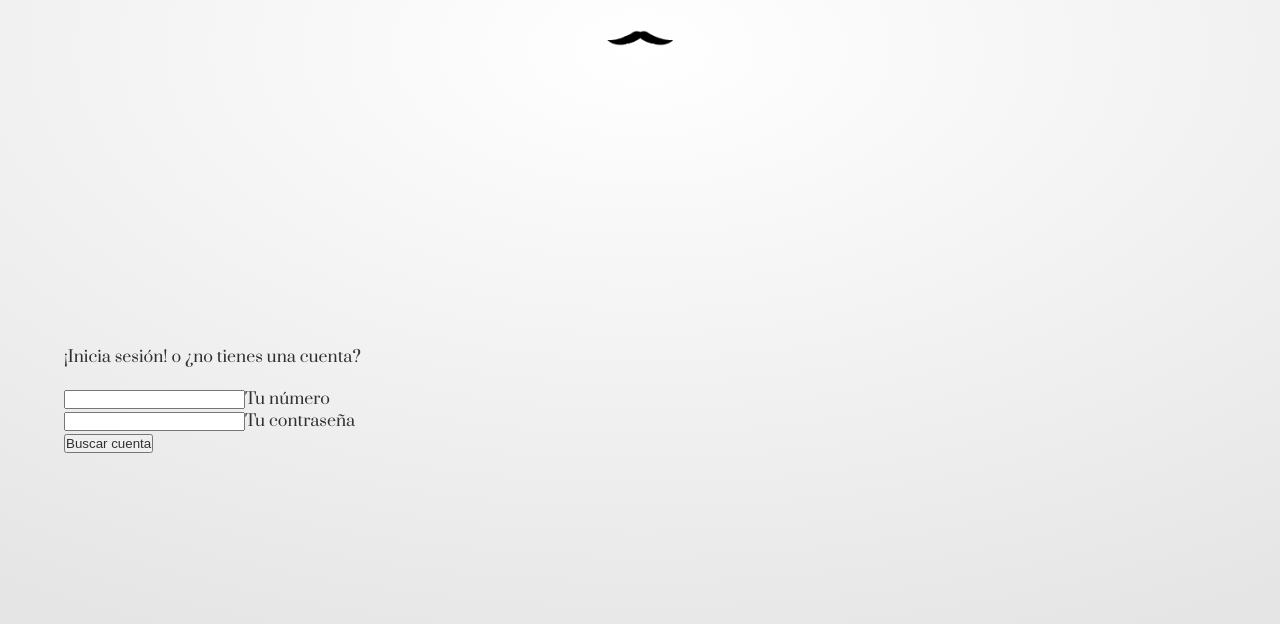
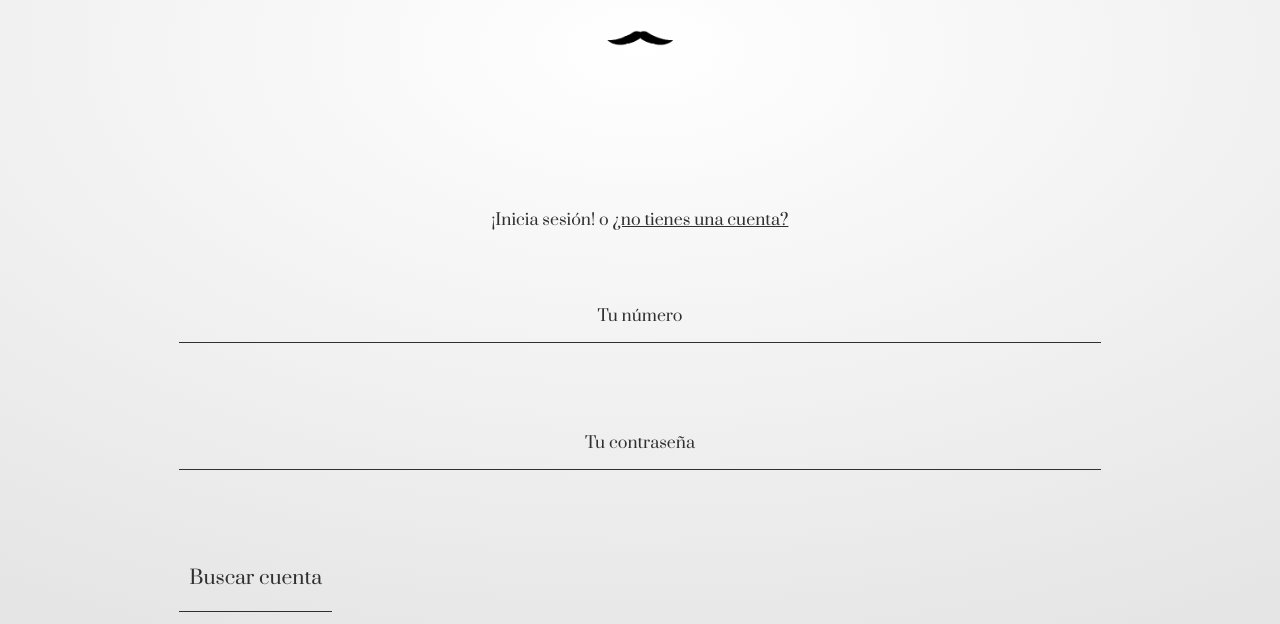
Before and after one commit to srtager555/barbershop-appointmentlist, a Next.js app: page /login in a window 1280 px wide. Shown: the top 624 px of the page. Built offline with nearby package versions, Linux system fonts and the light colour scheme; no server answers.

Commit message:
first styles to the form

```diff
--- a/src/styles/Form.module.scss
+++ b/src/styles/Form.module.scss
@@ -7,10 +7,80 @@
 	justify-content: center;
 
 	.title {
-		margin-bottom: 20px;
+		text-align: center;
+		margin-bottom: 40px;
+
+		.cta {
+			display: inline-block;
+			padding: 20px 0;
+			text-decoration: underline;
+			border-radius: 10px;
+			transition: 400ms;
+
+			&:active {
+				transform: scale(0.9);
+				background-color: #ccc;
+			}
+		}
 	}
 
 	.form {
-		width: 100%;
+		width: 80%;
+		margin: 0 auto;
+
+		.inputContainer {
+			position: relative;
+			border-bottom: 1px solid var(--custom-black);
+			margin-bottom: 75px;
+
+			.name {
+				position: absolute;
+				top: 50%;
+				left: 50%;
+				white-space: nowrap;
+				transform: translate(-50%, -50%);
+				transition: 400ms;
+				z-index: 9;
+				pointer-events: none;
+			}
+
+			.input {
+				display: block;
+				width: 100%;
+				padding: 15px 0;
+				font-size: 18px;
+				border: none;
+				background-color: transparent;
+				box-sizing: border-box;
+				opacity: 0;
+				transition: 400ms;
+
+				&:focus {
+					opacity: 1;
+
+					& ~ .name {
+						top: -25%;
+						transform: translate(-50%, -50%) scale(0.9);
+					}
+				}
+			}
+		}
+
+		.btn-action {
+			display: inline-block;
+			padding: 20px 10px;
+			font-family: inherit;
+			font-size: 1.2rem;
+			background: none;
+			border: none;
+			border-bottom: 1px solid var(--custom-black);
+			cursor: pointer;
+			transition: 200ms;
+
+			&:active {
+				transform: scale(0.9);
+				background-color: #ccc;
+			}
+		}
 	}
 }
```
